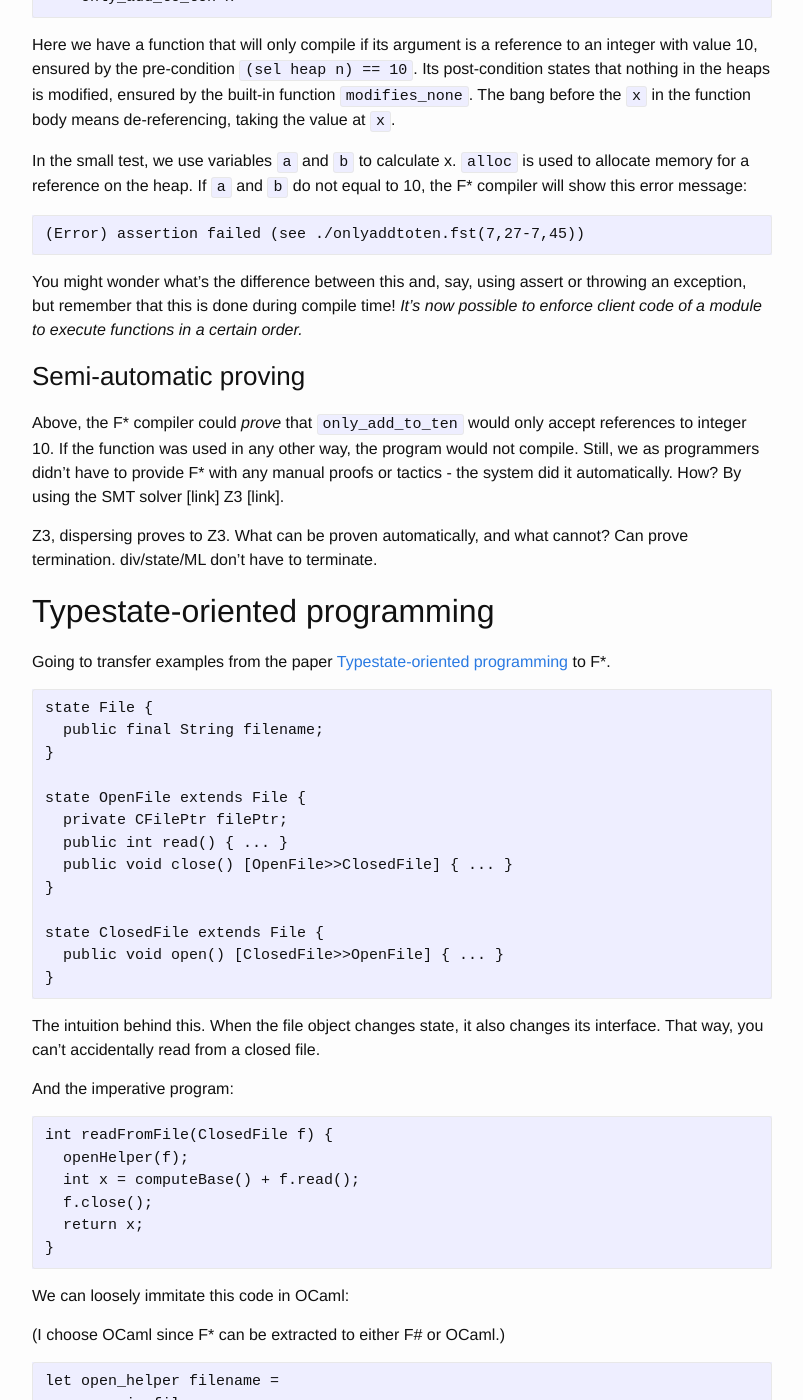
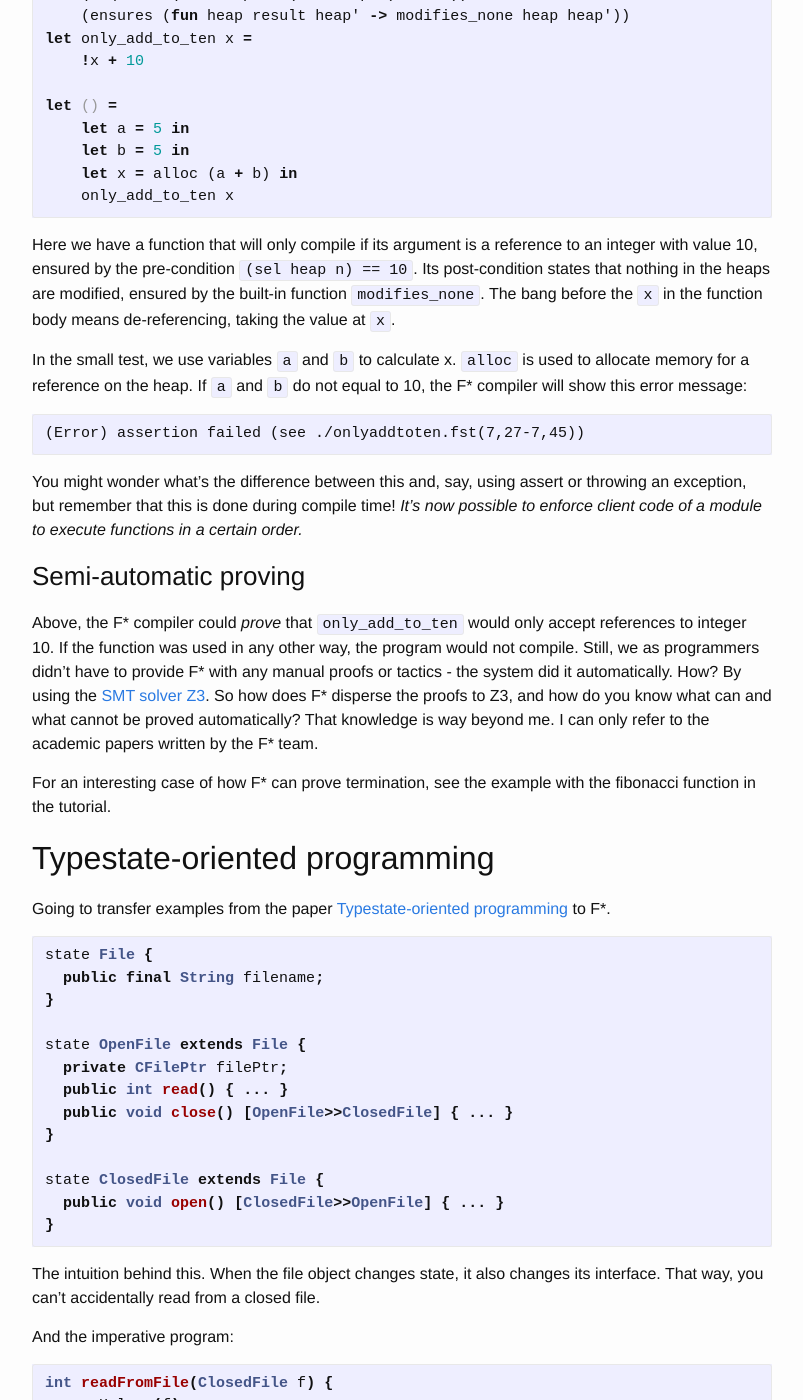
Before and after one commit to olleharstedt/olleharstedt.github.io, a Jekyll site: the page built from _posts/2017-01-12-typestate-in-fstar.markdown, in a window 1280 px wide and 1400 px high, scrolled down 3102 px. Shown: the whole window, without its empty margins (238-1041 px from the left). Built offline with Jekyll 4.4.1, drawn with Linux system fonts in a browser that asks for light colours; nearby versions of some CDN libraries; some of the changed text lies outside the part shown.

Commit message:
More text

````diff
--- a/_posts/2017-01-12-typestate-in-fstar.markdown
+++ b/_posts/2017-01-12-typestate-in-fstar.markdown
@@ -53,6 +53,8 @@
 val add : x:int -> y:int -> Tot (result:int{result == x + y})
 ```
 
+{% include tip.html text="<code>==</code> and <code>=</code> are in fact not the same things in F\*, where the former is on type level, the latter on value level." %}
+
 Here we add the `Tot` effect, and also a _refinment_ on the return value of the function: `{result == x + y}`. If this signature type-checks, we have successfully (and trivially) proven that `add` does indeed return the sum of `x` and `y`.
 
     $ ./bin/fstar.exe add.fst
@@ -77,6 +79,8 @@
     ./add.fst(7,4-7,13): (Error) Subtyping check failed; expected type (result#13:int{(eq2 result@0 (op_Addition x y))}); got type int (see ./add.fst(3,44-3,59))
 
 In this way you can choose which part of your program you want to prove, and how much.
+
+{% include exercise.html text="Can you write a function that is guaranteed to only return prime numbers? Tip: It's possible to use functions in the refinement clause, as long as they are total." %}
 
 ### Refinement types
 
@@ -122,7 +126,7 @@
     only_add_to_ten x
 ```
 
-Here we have a function that will only compile if its argument is a reference to an integer with value 10, ensured by the pre-condition `(sel heap n) == 10`. Its post-condition states that nothing in the heaps is modified, ensured by the built-in function `modifies_none`. The bang before the `x` in the function body means de-referencing, taking the value at `x`.
+Here we have a function that will only compile if its argument is a reference to an integer with value 10, ensured by the pre-condition `(sel heap n) == 10`. Its post-condition states that nothing in the heaps are modified, ensured by the built-in function `modifies_none`. The bang before the `x` in the function body means de-referencing, taking the value at `x`.
 
 In the small test, we use variables `a` and `b` to calculate x. `alloc` is used to allocate memory for a reference on the heap. If `a` and `b` do not equal to 10, the F\* compiler will show this error message:
 
@@ -134,38 +138,42 @@
 
 ### Semi-automatic proving
 
-Above, the F\* compiler could _prove_ that `only_add_to_ten` would only accept references to integer 10. If the function was used in any other way, the program would not compile. Still, we as programmers didn't have to provide F\* with any manual proofs or tactics - the system did it automatically. How? By using the SMT solver [link] Z3 [link].
+Above, the F\* compiler could _prove_ that `only_add_to_ten` would only accept references to integer 10. If the function was used in any other way, the program would not compile. Still, we as programmers didn't have to provide F\* with any manual proofs or tactics - the system did it automatically. How? By using the [SMT solver](https://en.wikipedia.org/wiki/Satisfiability_modulo_theories) [Z3](https://github.com/Z3Prover/z3). So how does F\* disperse the proofs to Z3, and how do you know what can and what cannot be proved automatically? That knowledge is way beyond me. I can only refer to the academic papers written by the F\* team.
 
-Z3, dispersing proves to Z3. What can be proven automatically, and what cannot? Can prove termination. div/state/ML don't have to terminate.
+For an interesting case of how F\* can prove termination, see the example with the fibonacci function in the tutorial.
 
 ## Typestate-oriented programming
 
 Going to transfer examples from the paper [Typestate-oriented programming](http://www.cs.cmu.edu/~aldrich/papers/onward2009-state.pdf) to F\*.
 
-    state File {
-      public final String filename;
-    }
+```java
+state File {
+  public final String filename;
+}
 
-    state OpenFile extends File {
-      private CFilePtr filePtr;
-      public int read() { ... }
-      public void close() [OpenFile>>ClosedFile] { ... }
-    }
+state OpenFile extends File {
+  private CFilePtr filePtr;
+  public int read() { ... }
+  public void close() [OpenFile>>ClosedFile] { ... }
+}
 
-    state ClosedFile extends File {
-      public void open() [ClosedFile>>OpenFile] { ... }
-    }
+state ClosedFile extends File {
+  public void open() [ClosedFile>>OpenFile] { ... }
+}
+```
 
 The intuition behind this. When the file object changes state, it also changes its interface. That way, you can't accidentally read from a closed file.
 
 And the imperative program:
 
-    int readFromFile(ClosedFile f) {
-      openHelper(f);
-      int x = computeBase() + f.read();
-      f.close();
-      return x;
-    }
+```java
+int readFromFile(ClosedFile f) {
+  openHelper(f);
+  int x = computeBase() + f.read();
+  f.close();
+  return x;
+}
+```
 
 We can loosely immitate this code in OCaml:
 
````
